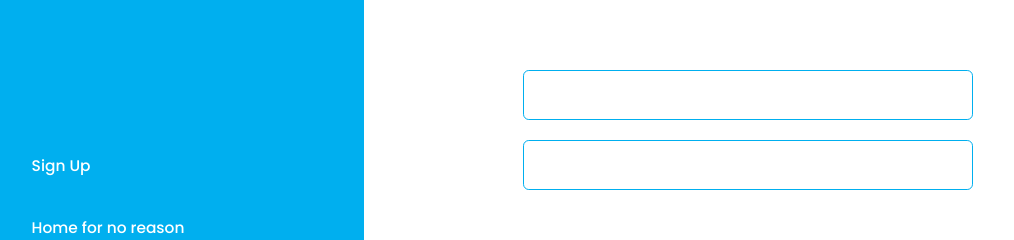
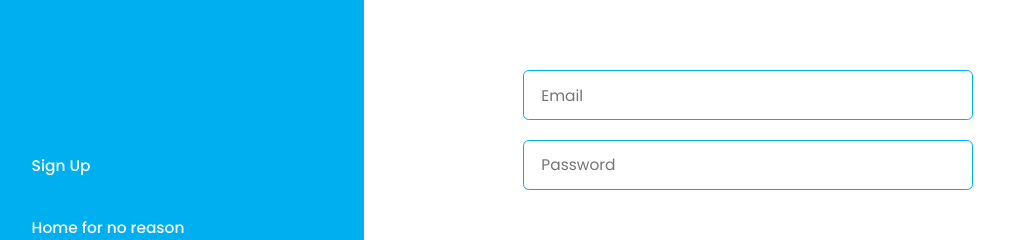
Before and after one commit to thekiwidev/hitouch.portal.client, a React (Create React App) app: page /signin in a window 1280 px wide. Shown: the part 194-434 px from the top of the page, without its empty margins (148-1162 px from the left). Built offline with nearby package versions, Linux system fonts and the light colour scheme.

Commit message:
added placeholder to the sign in page

```diff
--- a/src/Pages/Signin.jsx
+++ b/src/Pages/Signin.jsx
@@ -63,6 +63,7 @@ function Signin() {
               name="email"
               value={email}
               onChange={onChange}
+              placeholder="Email"
             />
             <input
               type="password"
@@ -70,6 +71,7 @@ function Signin() {
               name="password"
               value={password}
               onChange={onChange}
+              placeholder="Password"
             />
             <button type="submit">Sign In</button>
           </form>
```
